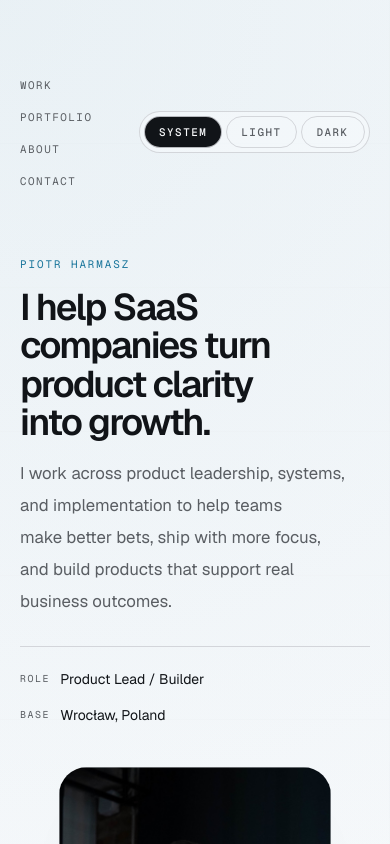
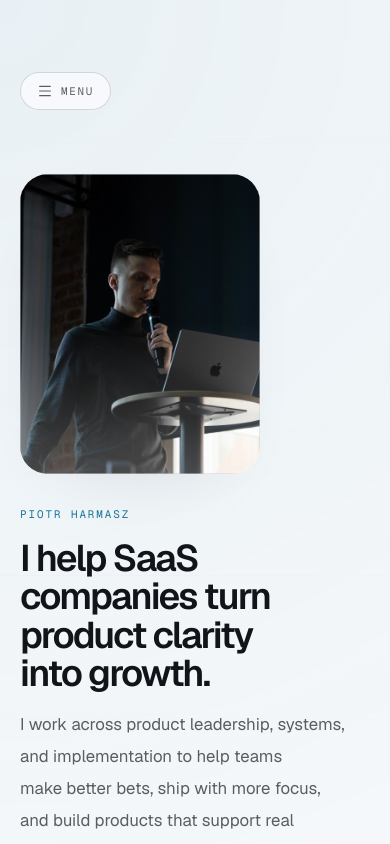
Before and after one commit to harmasz/0xf000h.dev, a Next.js app: page / in a window 390 px wide. Shown: the top 844 px of the page. Built offline with nearby package versions, Linux system fonts and the light colour scheme.

Commit message:
feat: improve mobile hero responsiveness

```diff
--- a/app/page.tsx
+++ b/app/page.tsx
@@ -3,6 +3,7 @@ import {
   Github,
   Linkedin,
   Mail,
+  Menu,
   Twitter,
   type LucideIcon,
 } from "lucide-react";
@@ -194,10 +195,41 @@ export default function HomePage() {
       <CursorGlow />
 
       <div className="page-frame relative z-10 space-y-16 sm:space-y-20 lg:space-y-24">
-        <header className="flex items-center justify-between gap-6">
+        <header className="flex items-start justify-between gap-6">
+          <details
+            className="motion-reveal group w-full md:hidden"
+            style={{ animationDelay: "40ms" }}
+          >
+            <summary className="flex w-fit list-none items-center gap-2 rounded-full border border-border/70 bg-surface/88 px-4 py-2.5 font-mono text-[0.68rem] uppercase tracking-[0.16em] text-muted-foreground shadow-[var(--shadow-soft)] marker:hidden">
+              <Menu className="size-4" strokeWidth={1.8} />
+              Menu
+            </summary>
+
+            <div className="mt-4 space-y-5 rounded-[1.5rem] border border-border bg-surface p-5 shadow-[var(--shadow-panel)]">
+              <nav aria-label="Primary">
+                <ul className="space-y-3">
+                  {navigationItems.map((item) => (
+                    <li key={item.href}>
+                      <a
+                        className="interactive-underline font-mono text-[0.72rem] uppercase tracking-[0.16em] text-muted-foreground transition-colors hover:text-foreground"
+                        href={item.href}
+                      >
+                        {item.label}
+                      </a>
+                    </li>
+                  ))}
+                </ul>
+              </nav>
+
+              <div>
+                <ThemeToggle />
+              </div>
+            </div>
+          </details>
+
           <nav
             aria-label="Primary"
-            className="motion-reveal"
+            className="motion-reveal hidden md:block"
             style={{ animationDelay: "40ms" }}
           >
             <ul className="flex flex-wrap items-center gap-x-6 gap-y-2">
@@ -215,7 +247,7 @@ export default function HomePage() {
           </nav>
 
           <div
-            className="motion-reveal"
+            className="motion-reveal hidden md:block"
             style={{ animationDelay: "90ms" }}
           >
             <ThemeToggle />
@@ -224,9 +256,9 @@ export default function HomePage() {
 
         <section
           aria-labelledby="home-heading"
-          className="grid gap-10 md:grid-cols-[minmax(0,1fr)_minmax(15rem,19rem)] md:items-center md:gap-12 lg:gap-16"
+          className="grid gap-8 md:grid-cols-[minmax(0,1fr)_minmax(15rem,19rem)] md:items-center md:gap-12 lg:gap-16"
         >
-          <div className="space-y-7">
+          <div className="order-2 space-y-7 md:order-1">
             <div className="space-y-4">
               <p
                 className="motion-reveal font-mono text-[0.68rem] uppercase tracking-[0.18em] text-accent"
@@ -273,7 +305,7 @@ export default function HomePage() {
           </div>
 
           <figure
-            className="motion-reveal motion-reveal-figure mx-auto w-full max-w-[17rem] md:mx-0 md:justify-self-end lg:max-w-[18.5rem]"
+            className="motion-reveal motion-reveal-figure order-1 w-full max-w-[min(78vw,15rem)] md:order-2 md:mx-0 md:justify-self-end md:max-w-[17rem] lg:max-w-[18.5rem]"
             style={{ animationDelay: "220ms" }}
           >
             <div className="relative aspect-[4/5] overflow-hidden rounded-[1.75rem] bg-surface-strong shadow-[var(--shadow-panel)]">
```
